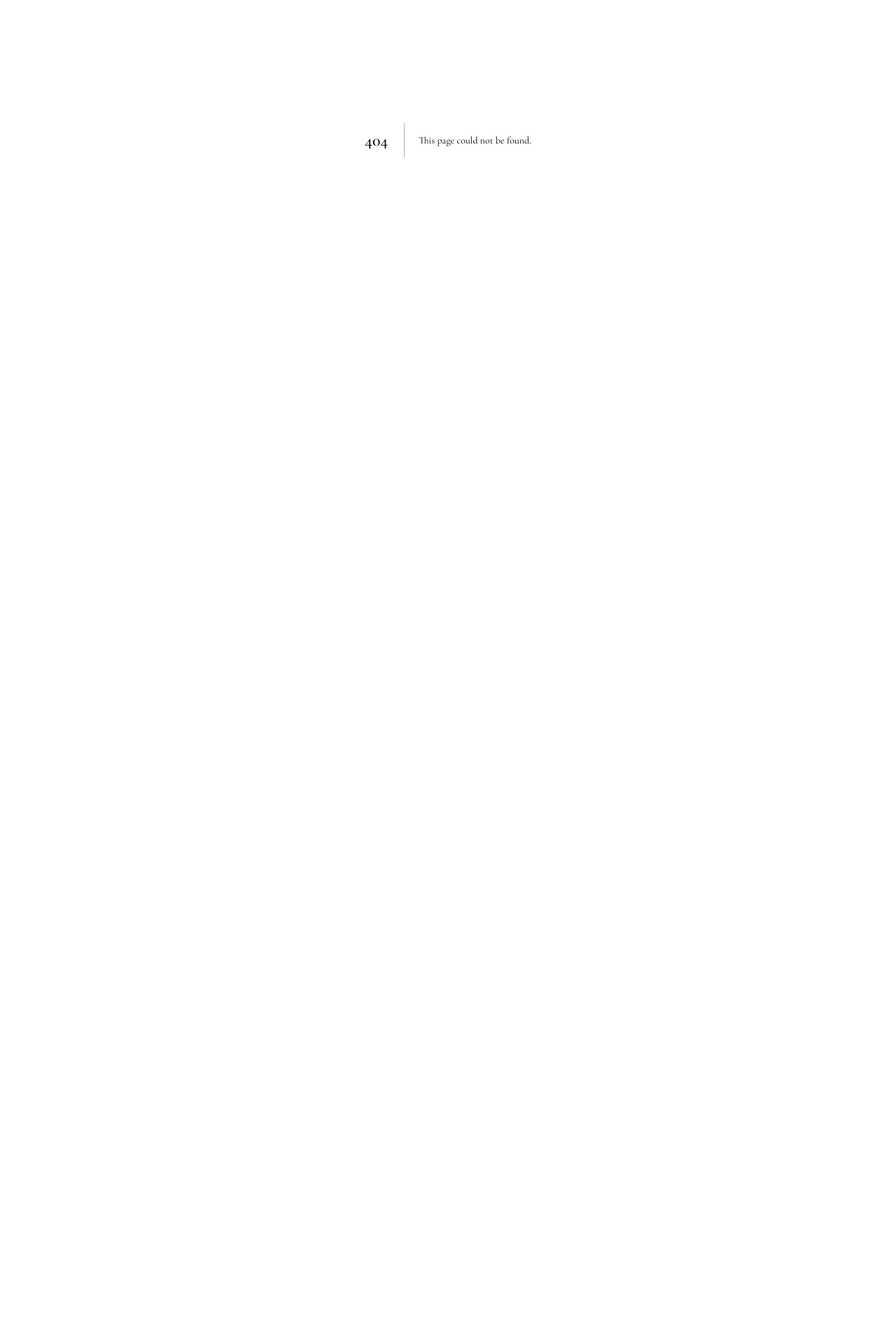
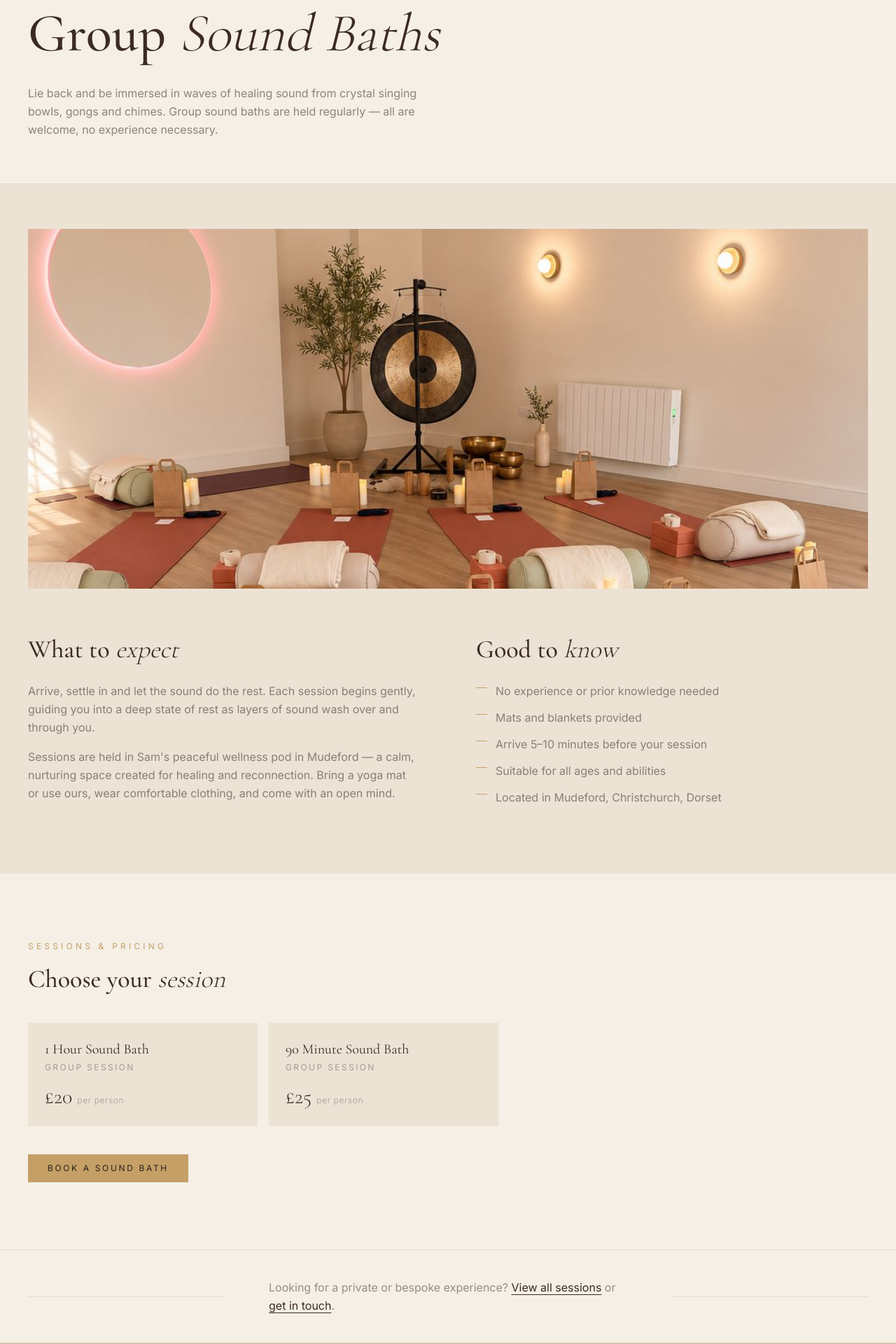
Before and after one commit to SteadyLabsPro/sound-studio, a Next.js app: page /group-sound-baths in a window 1280 px wide. Before the commit this address had no page. Shown: the part 200-2120 px from the top of the page at 70% size. Before the commit the page ends 800 px from the top, so only its background shows below. Built offline with nearby package versions, Linux system fonts and the light colour scheme.

Commit message:
Add /group-sound-baths dedicated page with H1, image, pricing and book CTA
Co-Authored-By: Claude Sonnet 4.6 <noreply@anthropic.com>

```diff
--- /dev/null
+++ b/app/group-sound-baths/page.tsx
@@ -0,0 +1,147 @@
+import type { Metadata } from "next";
+import Image from "next/image";
+import Link from "next/link";
+import Nav from "../components/Nav";
+import Footer from "../components/Footer";
+
+export const metadata: Metadata = {
+  title: "Group Sound Baths — Sound Studio Christchurch",
+  description:
+    "Join a group sound bath in Mudeford, Christchurch, Dorset. Lie back and be immersed in waves of healing sound from crystal singing bowls, gongs and chimes. From £20 per person.",
+};
+
+export default function GroupSoundBathsPage() {
+  return (
+    <>
+      <Nav />
+      <main>
+
+        {/* Page header */}
+        <section className="bg-cream pt-24 md:pt-40 pb-10 md:pb-16 border-b border-dark/10">
+          <div className="max-w-7xl mx-auto px-6 md:px-10">
+            <p className="font-sans text-[0.6rem] md:text-xs tracking-[0.35em] uppercase text-gold mb-6">
+              Sound Studio · Group Sessions
+            </p>
+            <h1 className="font-display font-medium text-dark text-5xl md:text-[4.2rem] xl:text-[4.8rem] leading-tight mb-6">
+              Group <em className="font-light italic">Sound Baths</em>
+            </h1>
+            <p className="font-sans text-sm md:text-base text-dark/55 leading-relaxed max-w-xl">
+              Lie back and be immersed in waves of healing sound from crystal singing bowls, gongs and chimes. Group sound baths are held regularly — all are welcome, no experience necessary.
+            </p>
+          </div>
+        </section>
+
+        {/* Hero image */}
+        <section className="bg-linen">
+          <div className="max-w-7xl mx-auto px-6 md:px-10 py-10 md:py-16">
+            <div className="relative aspect-[16/9] md:aspect-[21/9] overflow-hidden">
+              <Image
+                src="/images/wellness-relaxtion-sound-studio.jpeg"
+                alt="Group sound bath room with crystal singing bowls, gong and yoga mats at Sound Studio, Mudeford, Christchurch"
+                fill
+                priority
+                className="object-cover object-[center_30%]"
+                sizes="(max-width: 768px) 100vw, 90vw"
+              />
+            </div>
+          </div>
+        </section>
+
+        {/* About the session */}
+        <section className="bg-linen pb-14 md:pb-24">
+          <div className="max-w-7xl mx-auto px-6 md:px-10 grid grid-cols-1 lg:grid-cols-2 gap-10 lg:gap-20">
+
+            <div>
+              <h2 className="font-display text-3xl md:text-4xl text-dark font-medium leading-tight mb-6">
+                What to <em className="font-light italic">expect</em>
+              </h2>
+              <p className="font-sans text-sm md:text-base text-dark/55 leading-relaxed mb-4">
+                Arrive, settle in and let the sound do the rest. Each session begins gently, guiding you into a deep state of rest as layers of sound wash over and through you.
+              </p>
+              <p className="font-sans text-sm md:text-base text-dark/55 leading-relaxed">
+                Sessions are held in Sam&apos;s peaceful wellness pod in Mudeford — a calm, nurturing space created for healing and reconnection. Bring a yoga mat or use ours, wear comfortable clothing, and come with an open mind.
+              </p>
+            </div>
+
+            <div>
+              <h2 className="font-display text-3xl md:text-4xl text-dark font-medium leading-tight mb-6">
+                Good to <em className="font-light italic">know</em>
+              </h2>
+              <ul className="flex flex-col gap-3">
+                {[
+                  "No experience or prior knowledge needed",
+                  "Mats and blankets provided",
+                  "Arrive 5–10 minutes before your session",
+                  "Suitable for all ages and abilities",
+                  "Located in Mudeford, Christchurch, Dorset",
+                ].map((item) => (
+                  <li key={item} className="flex items-start gap-3 font-sans text-sm md:text-base text-dark/55 leading-relaxed">
+                    <span className="mt-2 block w-4 h-px bg-gold flex-shrink-0" />
+                    {item}
+                  </li>
+                ))}
+              </ul>
+            </div>
+
+          </div>
+        </section>
+
+        {/* Pricing */}
+        <section className="bg-cream py-14 md:py-24">
+          <div className="max-w-7xl mx-auto px-6 md:px-10">
+            <p className="font-sans text-[0.6rem] md:text-xs tracking-[0.35em] uppercase text-gold mb-4">
+              Sessions &amp; Pricing
+            </p>
+            <h2 className="font-display text-3xl md:text-4xl text-dark font-medium leading-tight mb-10">
+              Choose your <em className="font-light italic">session</em>
+            </h2>
+            <div className="grid grid-cols-1 sm:grid-cols-2 gap-4 max-w-2xl mb-10">
+              <div className="bg-linen p-6">
+                <p className="font-display text-xl text-dark mb-1">1 Hour Sound Bath</p>
+                <p className="font-sans text-[0.6rem] md:text-xs tracking-[0.2em] uppercase text-dark/40 mb-4">Group Session</p>
+                <p className="font-display text-3xl text-dark font-light">
+                  &pound;20 <span className="font-sans text-xs text-dark/40 tracking-wider">per person</span>
+                </p>
+              </div>
+              <div className="bg-linen p-6">
+                <p className="font-display text-xl text-dark mb-1">90 Minute Sound Bath</p>
+                <p className="font-sans text-[0.6rem] md:text-xs tracking-[0.2em] uppercase text-dark/40 mb-4">Group Session</p>
+                <p className="font-display text-3xl text-dark font-light">
+                  &pound;25 <span className="font-sans text-xs text-dark/40 tracking-wider">per person</span>
+                </p>
+              </div>
+            </div>
+            <a
+              href="https://bookwhen.com/soundstudio"
+              target="_blank"
+              rel="noopener noreferrer"
+              className="inline-flex items-center justify-center px-7 py-3 bg-gold text-ink text-[0.65rem] md:text-xs tracking-[0.22em] uppercase font-sans hover:bg-gold-light transition-colors duration-300 w-fit"
+            >
+              Book a Sound Bath
+            </a>
+          </div>
+        </section>
+
+        {/* Footer note */}
+        <section className="bg-cream py-10 border-t border-dark/10">
+          <div className="max-w-7xl mx-auto px-6 md:px-10 flex flex-col md:flex-row md:items-center gap-6 md:gap-16">
+            <div className="h-px flex-1 bg-dark/10 hidden md:block" />
+            <p className="font-sans text-sm md:text-base text-dark/50 leading-relaxed max-w-lg">
+              Looking for a private or bespoke experience?{" "}
+              <Link href="/services" className="text-dark underline underline-offset-4 hover:text-gold transition-colors">
+                View all sessions
+              </Link>{" "}
+              or{" "}
+              <Link href="/contact" className="text-dark underline underline-offset-4 hover:text-gold transition-colors">
+                get in touch
+              </Link>.
+            </p>
+            <div className="h-px flex-1 bg-dark/10 hidden md:block" />
+          </div>
+        </section>
+
+      </main>
+      <Footer />
+    </>
+  );
+}
```
